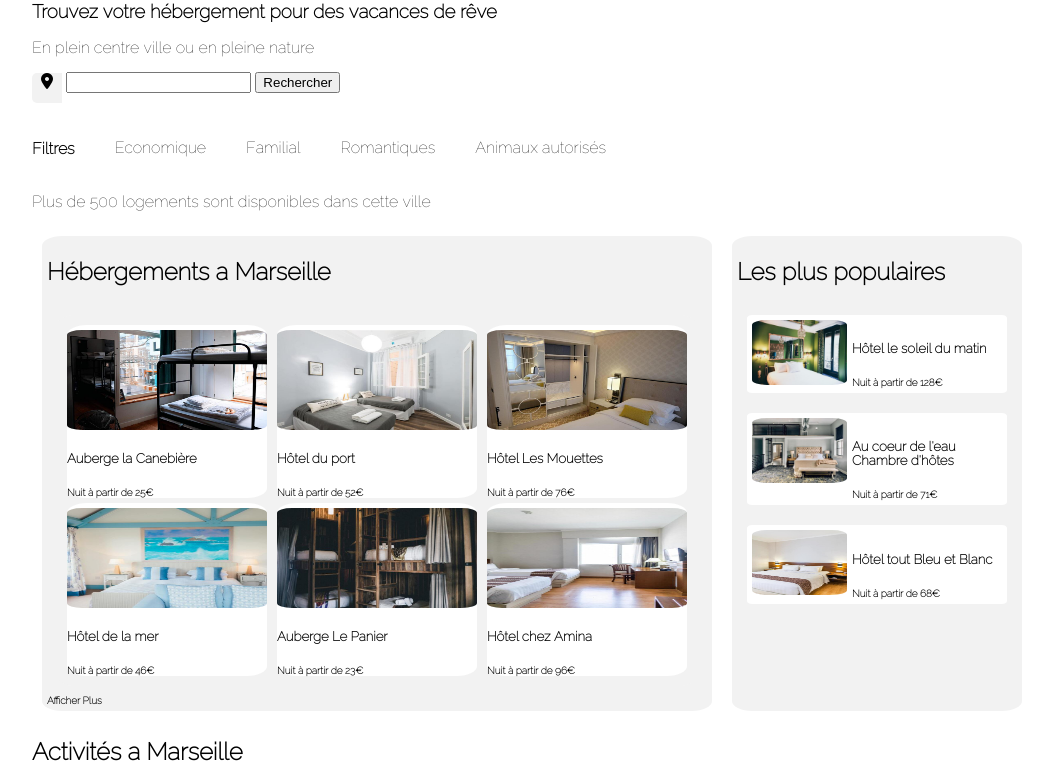
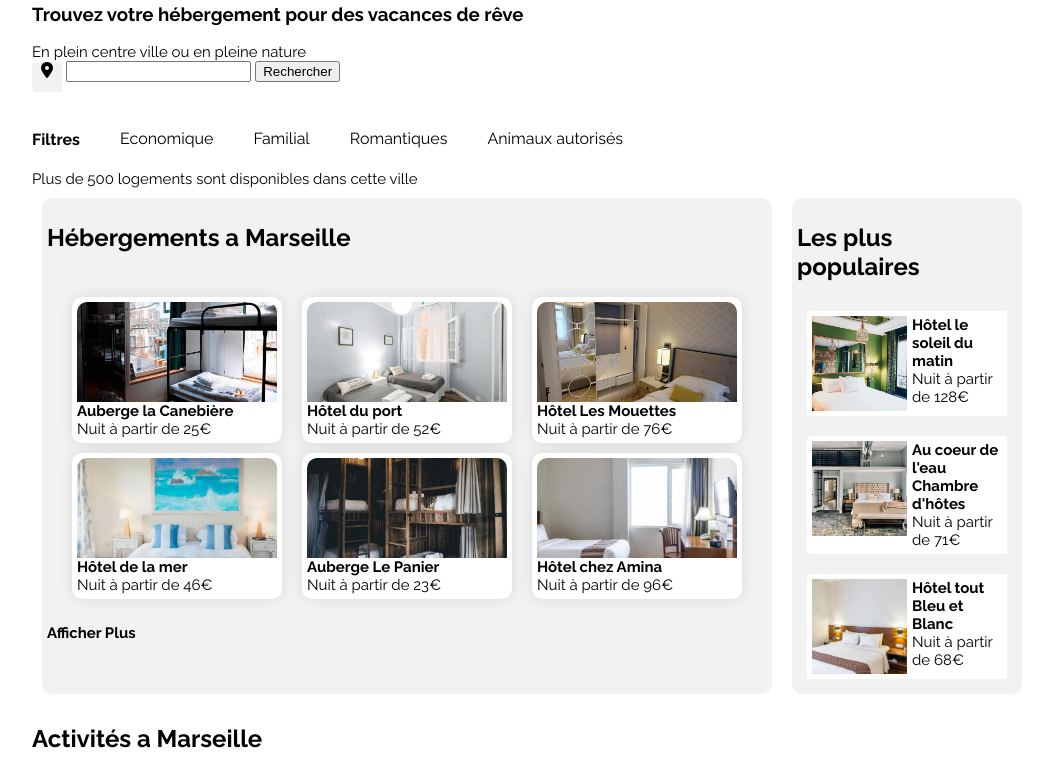
Before and after one commit to ReminaO/ReminaOmar_2_22012021, a plain HTML site: page index.html in a window 1280 px wide. Shown: the part 107-877 px from the top of the page, without its empty margins (108-1161 px from the left). Drawn offline with Linux system fonts and the light colour scheme.

Commit message:
Modification ratio images

```diff
--- a/index.html
+++ b/index.html
@@ -3,6 +3,9 @@
         <meta charset="utf-8" />
         <link rel="stylesheet" href="style.css" />
         <script src="https://kit.fontawesome.com/9c5d3adeda.js" crossorigin="anonymous"></script>
+        <style>
+            @import url('https://fonts.googleapis.com/css2?family=Raleway:wght@400;700&display=swap');
+            </style>
         <title>Reservia</title>
     </head>
 
@@ -24,7 +27,7 @@
                 </div>
             </header>
             <!-- Banniere de recherche-->
-            <div id="recherche">
+            <section id="recherche">
                 <h3>Trouvez votre hébergement pour des vacances de rêve</h3>
                 <p>En plein centre ville ou en pleine nature</p>
                 <form>
@@ -47,50 +50,48 @@
                     </ul>
                 </div>
                 <p>Plus de 500 logements sont disponibles dans cette ville</p>
-            </div>
+            </section>
             <!-- Première section Hébergements-->
             <section id="hotel">
                 <div id="booking" class="gris">
-                    <div>
                     <h2>Hébergements a Marseille</h2>
-                    </div>
-                    <div id="reservation-1" class="gris">
-                        <div id="partie-1">
-                            <div id="canebiere" class="blanc">
-                                    <a href="#"><img src="images/hebergements/4_small/canebiere.jpg" alt="Auberge Canebière" height="70" width="95"/>
-                                <h5>Auberge la Canebière</h5>
-                                <p>Nuit à partir de 25€</p></a>
+                    <div id="reservation-1">
+                        <div id="partie_1">
+                            <div class="carte_centrale">
+                                <a href="#"><img src="images/hebergements/4_small/canebiere.jpg" alt="Auberge Canebière"/>
+                                <p class="nom">Auberge la Canebière</p>
+                                <p class="nuit">Nuit à partir de 25€</p></a>
 
                             </div>
-                            <div id="mer" class="blanc">
-                                <a href="#"><img src="images/hebergements/4_small/mer.jpg" alt="Hôtel de la mer" height="70" width="95"/>
-                                <h5>Hôtel de la mer</h5>
-                                <p>Nuit à partir de 46€</p></a>
+                            <div class="carte_centrale">
+                                <a href="#"><img src="images/hebergements/4_small/mer.jpg" alt="Hôtel de la mer"/>
+                                <p class="nom">Hôtel de la mer</p>
+                                <p class="nuit">Nuit à partir de 46€</p></a>
 
                             </div>
                         </div>
-                        <div id="partie-2">
-                            <div id="port" class="blanc">
-                                <a href="#"><img src="images/hebergements/4_small/port.jpg" alt="Hôtel du port" height="70" width="95"/>
-                                <h5>Hôtel du port</h5>
-                            <p>Nuit à partir de 52€</p></a>
+                        <div id="partie_2">
+                            <div class="carte_centrale">
+                                <a href="#"><img src="images/hebergements/4_small/port.jpg" alt="Hôtel du port"/>
+                                <p class="nom">Hôtel du port</p>
+                                <p class="nuit">Nuit à partir de 52€</p></a>
                             </div>
-                            <div id="panier" class="blanc">
+                            <div class="carte_centrale">
                                 <a href="#"><img src="images/hebergements/4_small/panier.jpg" alt="Auberge le panier"/>
-                                <h5>Auberge Le Panier</h5>
-                                <p>Nuit à partir de 23€</p></a>
+                                <p class="nom">Auberge Le Panier</p>
+                                <p class="nuit">Nuit à partir de 23€</p></a>
                             </div>
                         </div>
-                        <div id="partie-3">
-                            <div id="mouette" class="blanc">
+                        <div id="partie_3">
+                            <div class="carte_centrale">
                                 <a href="#"><img src="images/hebergements/4_small/mouettes.jpg" alt="Hôtel les Mouettes"/>
-                                <h5>Hôtel Les Mouettes</h5>
-                                <p>Nuit à partir de 76€</p></a>
+                                <p class="nom">Hôtel Les Mouettes</p>
+                                <p class="nuit">Nuit à partir de 76€</p></a>
                             </div>
-                            <div id="amina" class="blanc">
+                            <div class="carte_centrale">
                                 <a href="#"><img src="images/hebergements/4_small/amina.jpg" alt="Hôtel chez Amina"/>
-                                <h5>Hôtel chez Amina</h5>
-                                <p>Nuit à partir de 96€</a>
+                                <p class="nom">Hôtel chez Amina</p>
+                                <p class="nuit">Nuit à partir de 96€</p></a>
                             </div>
                         </div>
                     </div>
@@ -100,28 +101,28 @@
                 </div>
                 <aside class="gris">
                     <h2>Les plus populaires</h2>
-                    <div id="matin" class="blanc">
+                    <div class="coeur">
                         <div>
                             <a href="#"><img src="images/hebergements/4_small/matin.jpg" alt="Hôtel le soleil du matin"/></a>
                         </div>
                         <div>
-                            <a href="#"><h5>Hôtel le soleil du matin</h5> <p>Nuit à partir de 128€</p></a>
+                            <a href="#"><p class="nom">Hôtel le soleil du matin</p> <p class="nuit">Nuit à partir de 128€</p></a>
                         </div>
                     </div>
-                    <div id="coeur" class="blanc">
+                    <div class="coeur">
                         <div>
                             <a href="#"><img src="images/hebergements/4_small/coeur.jpg" alt="Au coeur de l'eau Chambre d'hôtes"/></a>
                         </div>
                         <div>
-                            <a href="#"><h5>Au coeur de l'eau Chambre d'hôtes</h5><p>Nuit à partir de 71€</p></a>
+                            <a href="#"><p class="nom">Au coeur de l'eau Chambre d'hôtes</p><p class="nuit">Nuit à partir de 71€</p></a>
                         </div>
                     </div>
-                    <div id="blanc" class="blanc">
+                    <div class="coeur">
                         <div>
                             <a href="#"><img src="images/hebergements/4_small/blanc.jpg" alt="Hôtel tout Bleu et Blanc"/></a>
                         </div>
                         <div>
-                            <a href="#"><h5>Hôtel tout Bleu et Blanc</h5> <p>Nuit à partir de 68€</p></a>
+                            <a href="#"><p class="nom">Hôtel tout Bleu et Blanc</p> <p class="nuit">Nuit à partir de 68€</p></a>
                         </div>
                     </div>
                 </aside>
@@ -137,30 +138,30 @@
                     <div id="activities">
                         <div id="vieux" class="long">
                             <a href="#"><img src="images/activites/2_large/vieux.jpg" alt="Vieux port">
-                            <h5>Vieux Port</h5></a>
+                            <p>Vieux Port</p></a>
                         </div>
                         <div id="ile" class="petit">
                             <div id="pomegues">
                                 <a href="#"><img src="images/activites/4_small/pomegues.jpg" alt="Fort de Pomègues">
-                                <h5>Fort de Pomègues</h5></a>
+                                <p>Fort de Pomègues</p></a>
                             </div>
                             <div id="frioul" class="petit">
                                 <a href="#"><img src="images/activites/4_small/frioul.jpg" alt="Îles du Frioul">
-                                <h5>Îles du Frioul</h5></a>
+                                <p>Îles du Frioul</p></a>
                             </div>
                         </div>
                         <div id="calanques" class="long">
                             <a href="#"><img src="images/activites/2_large/calanques.jpg" alt="Parc National des Calanques">
-                            <h5>Parc National des Calanques</h5></a>
+                            <p>Parc National des Calanques</p></a>
                         </div>
                         <div id="ville" >
                             <div id="dame" class="petit">
                                 <a href="#"><img src="images/activites/4_small/dame.jpg" alt="Notre-Dame-de-la-Garde">
-                                <h5>Notre-Dame-de-la-Garde</h5></a>
+                                <p>Notre-Dame-de-la-Garde</p></a>
                             </div>
                             <div id="longchamp" class="petit">
                                 <a href="#"><img src="images/activites/4_small/longchamp.jpg" alt="Parc Longchamp">
-                                <h5>Parc Longchamp</h5></a>
+                                <p>Parc Longchamp</p></a>
                             </div>
                         </div>
                     </div>
--- a/style.css
+++ b/style.css
@@ -1,5 +1,5 @@
 /* Définition de la nouvelle police*/
-@font-face {
+/*@font-face {
     font-family: 'ralewaythin';
     src: url('police/raleway-variablefont_wght-webfont.eot');
     src: url('police/raleway-variablefont_wght-webfont.eot?#iefix') format('embedded-opentype'),
@@ -10,7 +10,7 @@
     font-weight: normal;
     font-style: normal;
 
-}
+}*/
 
 /* Body*/
 #bloc_page
@@ -20,8 +20,7 @@
 }
 body
 {
-    font-family: ralewaythin, Arial, serif;
-
+    font-family: 'Raleway', sans-serif;
 }
 
 .gris
@@ -29,28 +28,29 @@ body
     background-color:#F2F2F2;
 }
 
-
-.blanc
-{
-    background-color:white;
-}
-
 li
 {
     list-style-type: none;
 }
 
-img
+a
 {
-    border-radius: 15px/5px;
-
-}
-
-a{
     text-decoration: none;
     color: black;
     font-weight: bold;
 }
+
+p
+{
+    margin: 0px;
+    font-size: 15px;
+}
+
+.nom p
+{
+    Font-weight : bold;
+}
+
 /* Header*/
 #logo
 {
@@ -74,12 +74,7 @@ nav li
     padding: 10px;
 
 }
-#hotel p
-{
-    font-size: 10px;
-    padding: 0px;
-    margin: 0px;
-}
+
 
 /* Banniere Recherche*/
 #localisation
@@ -91,6 +86,7 @@ nav li
     text-align: center;
     line-height: 30px;
 }
+
 #filtres
 {
     display: flex;
@@ -116,6 +112,7 @@ nav li
 
 #booking img
 {
+    object-fit : cover;
     height: 100px;
     width: 200px;
 }
@@ -123,7 +120,7 @@ nav li
 {
     display: flex;
     flex-direction: column;
-    border-radius: 20px/10px;
+    border-radius: 10px;
     padding: 5px;
     margin : 10px;
 }
@@ -132,105 +129,54 @@ nav li
 {
 
     display: flex;
-    border-radius: 20px/10px;
+    border-radius: 10px;
     padding: 5px;
     margin : 10px;
 }
 
-#canebiere
+.carte_centrale
 {
-    border-radius: 20px/10px;
-    margin: 5px;
-    padding-top: 5px;
-
+    border-radius: 10px;
+    margin: 10px;
+    padding: 5px;
+    background-color: white;
+    box-shadow: 0 0 15px 0 rgba(0,0,0,0.1);
 }
 
-#mer
+.carte_centrale img
 {
-    border-radius: 20px/10px;
-    margin: 5px;
-    padding-top: 5px;
-
+    border-radius: 10px 10px 0px 0px;
 }
 
-#port
-{
-    border-radius: 20px/10px;
-    margin: 5px;
-    padding-top: 5px;
-
-}
-
-#panier
-{
-    border-radius: 20px/10px;
-    margin: 5px;
-    padding-top: 5px;
-
-}
-
-#mouette
-{
-    border-radius: 20px/10px;
-    margin: 5px;
-    padding-top: 5px;
-
-}
-
-#amina
-{
-    border-radius: 20px/10px;
-    margin: 5px;
-    padding-top: 5px;
-
-}
-
-section p
-{
-    font-weight: bold;
-}
 /*Aside*/
 
 aside img
 {
     margin-right: 5px;
-    height: 65px;
+    object-fit : cover;
+    height: 95px;
     width: 95px;
-
 }
 aside
 {
     display: flex;
     flex-direction: column;
-    border-radius: 20px/10px;
+    border-radius: 10px;
     padding: 5px;
     margin : 10px;
 }
 
-#matin
+.coeur
 {
     display: flex;
-    border-radius: 5px/3px;
+    border-radius: 5px 0px 0px 3px;
     margin: 10px;
     padding: 5px;
-
+    background-color: white;
 }
-
-#coeur
+.nuit
 {
-    display: flex;
-    border-radius: 5px/3px;
-    margin: 10px;
-    padding: 5px;
-
-}
-
-#blanc
-{
-    display: flex;
-    border-radius: 5px/3px;
-    margin: 10px;
-    padding: 5px;
+    font-weight: 100;
 }
 /*Deuxième section Activités*/
 #activites
@@ -252,12 +198,14 @@ aside
 
 .long img
 {
+    object-fit : cover;
     height:400px;
     width: 250px;
 
 }
 .petit img
 {
+    object-fit : cover;
     height: 150px;
     width: 200px;
 }
```
